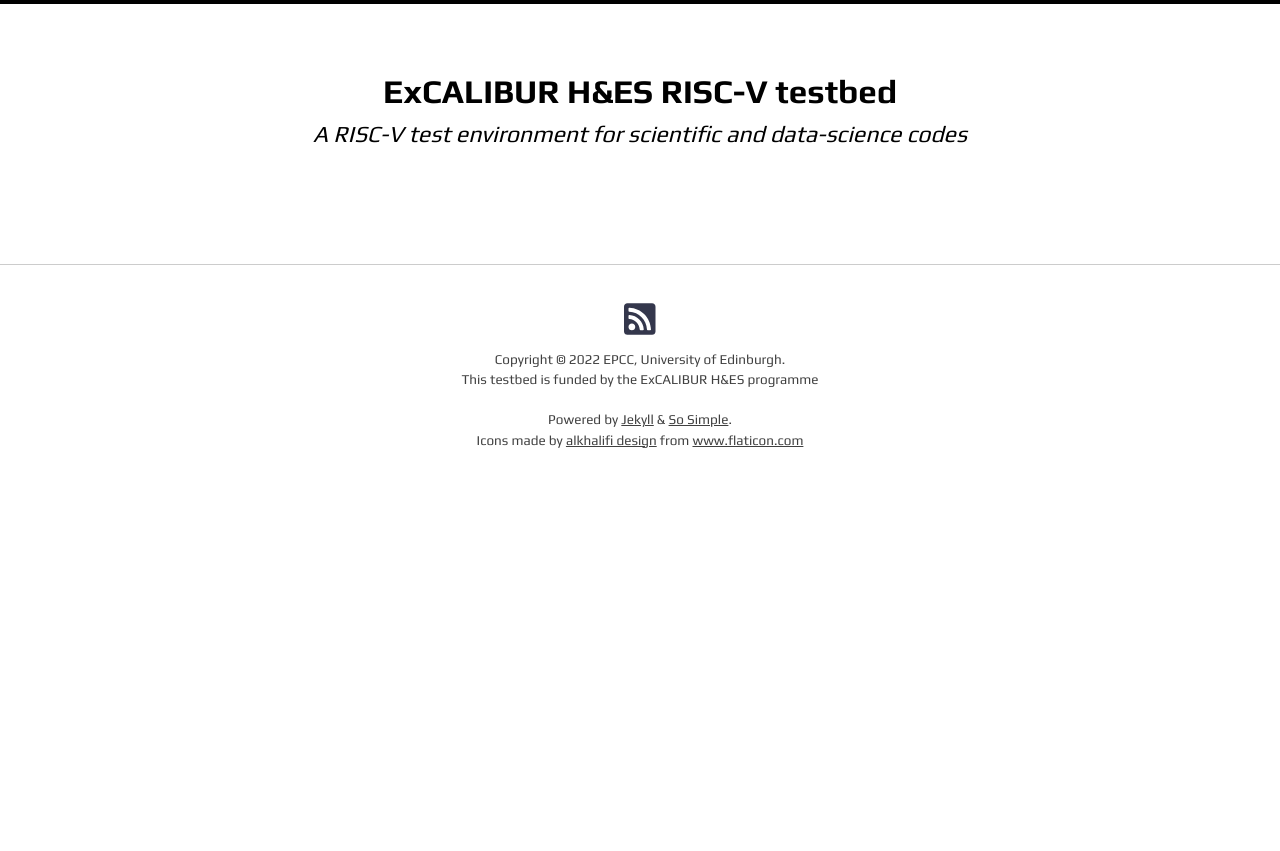
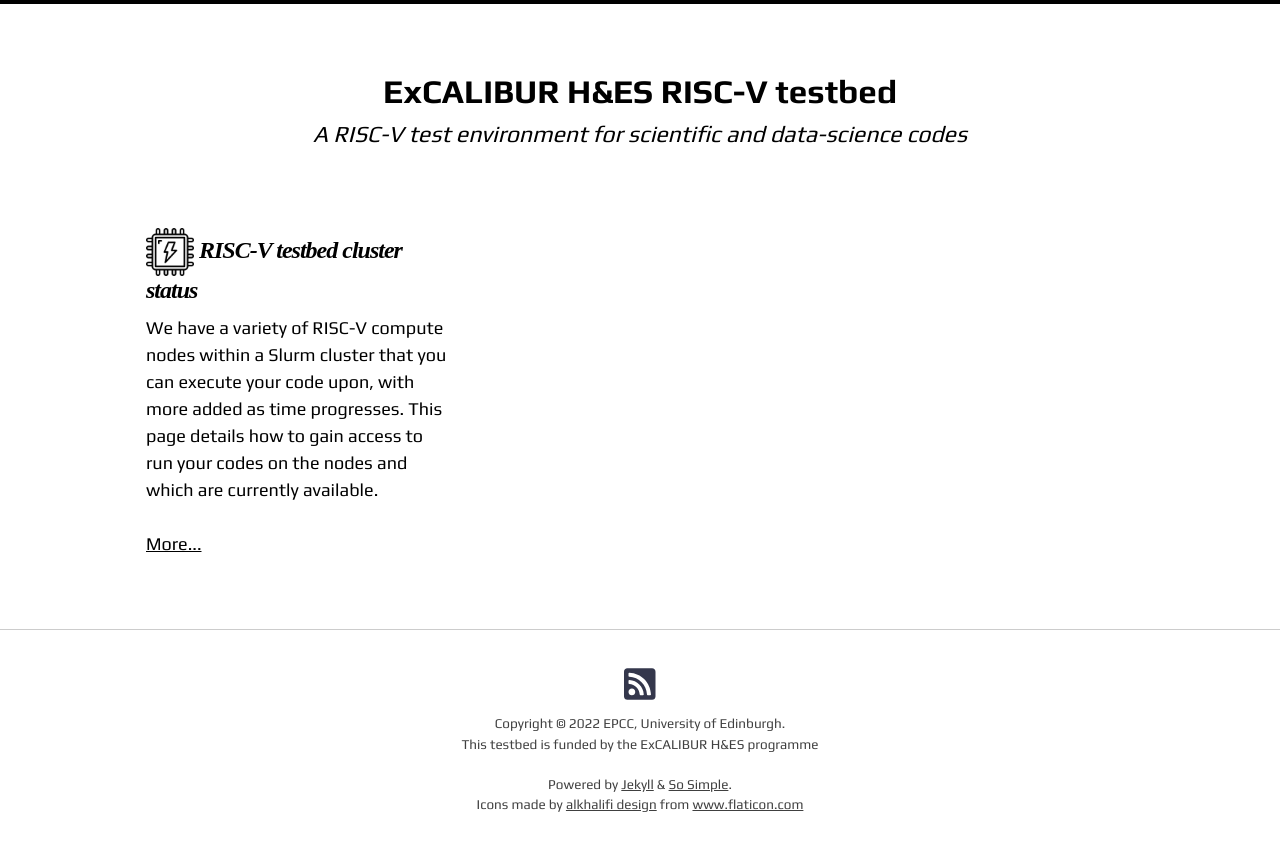
Before and after one commit to RISCVtestbed/riscvtestbed.github.io, a Jekyll site: the page built from status.md, in a window 1280 px wide. Shown: the top 851 px of the page. Built offline with Jekyll 4.4.1, drawn with Linux system fonts in a browser that asks for light colours; nearby versions of some CDN libraries; some of the changed lines change nothing that is shown.

Commit message:
Updates to config for status

```diff
--- a/_config.yml
+++ b/_config.yml
@@ -113,6 +113,7 @@ defaults:
       layout: post
       comments: false
       share: false
+  # Status defaults
   - scope:
       path: "_status"
       type: status
@@ -129,7 +130,9 @@ collections:
   community:
     output: true
     permalink: /:collection/:path/
-
+  status:
+    output: true
+    permalink: /:collection/:path/
 
 # Site Author
 author:
```
